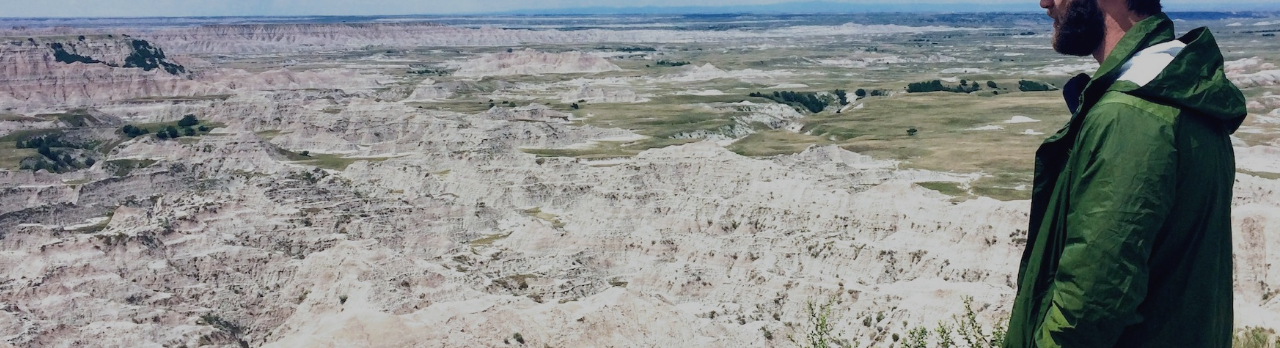
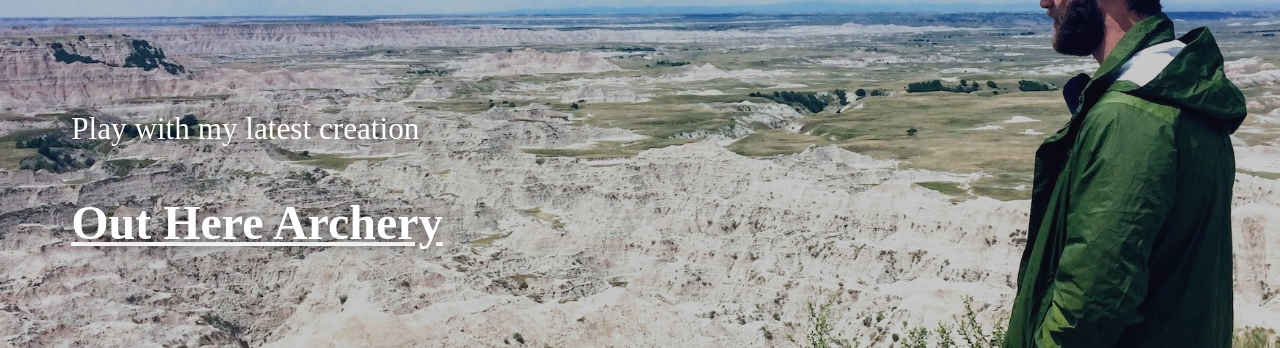
Before and after one commit to lourd/descioli.com, a Gatsby site: page / in a window 1280 px wide. Shown: the part 338-686 px from the top of the page. Built offline with nearby package versions, Linux system fonts and the light colour scheme; Gatsby itself is replaced by a stand-in of ours.

Commit message:
Added note on homepage about Out Here Archery, made max-width strings & refactored

```diff
--- a/src/components/home/TopPanel.js
+++ b/src/components/home/TopPanel.js
@@ -3,6 +3,7 @@
 
 import sizes from 'style/sizes';
 import { fadeDownInCss } from 'style/snippets';
+import { fadeIn } from 'style/animations';
 import Bylines from './Bylines';
 import headerImg from './header.jpg';
 import MovingImgBackground from './MovingImgBackground';
@@ -40,12 +41,52 @@
   animation-delay: ${props => props.delay}s;
 `;
 
+const CTA = styled.div`
+  position: absolute;
+  top: 50%;
+  left: 5%;
+  font-size: 1.5em;
+  opacity: 0;
+  animation: ${fadeIn} 1.2s forwards;
+  animation-delay: ${props => props.delay}s;
+  @media (max-width: ${sizes.smallMax}) {
+    max-width: 70vw;
+  }
+  h4 {
+    font-weight: lighter;
+    margin-bottom: 5px;
+    font-size: 1.3em;
+  }
+  h3 {
+    font-size: 2em;
+    transition: transform 250ms;
+    &:hover,
+    &:focus {
+      transform: scale(1.05);
+    }
+  }
+  a {
+    color: white;
+  }
+`;
+
 const TopPanel = props => (
   <Panel>
     <MovingImgBackground img={headerImg} delay={1} />
     <TextContainer>
       <Name delay={0.2}>Louis R. DeScioli</Name>
-      <Bylines bylines={props.bylines} delay={2} interval={5} />
+      <Bylines bylines={props.bylines} delay={1.8} interval={5} />
+      <CTA delay={2.5}>
+        <h4>Play with my latest creation</h4>
+        <h3>
+          <a
+            href="https://itunes.apple.com/us/app/out-here-archery/id1309822636?mt=8"
+            target="_blank"
+          >
+            Out Here Archery
+          </a>
+        </h3>
+      </CTA>
     </TextContainer>
   </Panel>
 );
--- a/src/style/sizes.js
+++ b/src/style/sizes.js
@@ -8,26 +8,18 @@
   xxl: 1601
 };
 
-const sizes = Object.keys(breakpoints).reduce((acc, key) => {
+/**
+ * Produces small, smallMax, medium, mediumMax, etc. using ems for
+ * units because it's more consistent across all resolutions and
+ * browsers for correct responsiveness
+ */
+const sizes = Object.keys(breakpoints).reduce((acc, key, i, keys) => {
   acc[key] = `${breakpoints[key] / 16}em`;
+  if (i > 0) {
+    const lastKey = keys[i - 1];
+    acc[`${lastKey}Max`] = `${(breakpoints[key] - 1) / 16}em`;
+  }
   return acc;
 }, {});
 
 export default sizes;
-
-// Iterate through the sizes and create a media template
-export const media = Object.keys(breakpoints).reduce((acc, key) => {
-  // Makes a rule for the minimum width, using mobile-first approach
-  acc[key] = (...args) => css`
-    @media (min-width: ${breakpoints[key] / 16}em) {
-      ${css(...args)};
-    }
-  `;
-  // Makes a rule for using max-width, in cases where it's needed
-  acc[`${key}Only`] = (...args) => css`
-    @media (max-width: ${(breakpoints[key] - 1) / 16}em) {
-      ${css(...args)};
-    }
-  `;
-  return acc;
-}, {});
```
Also changed, not shown: src/components/ProjectPanel.js (+8 -8 lines).
